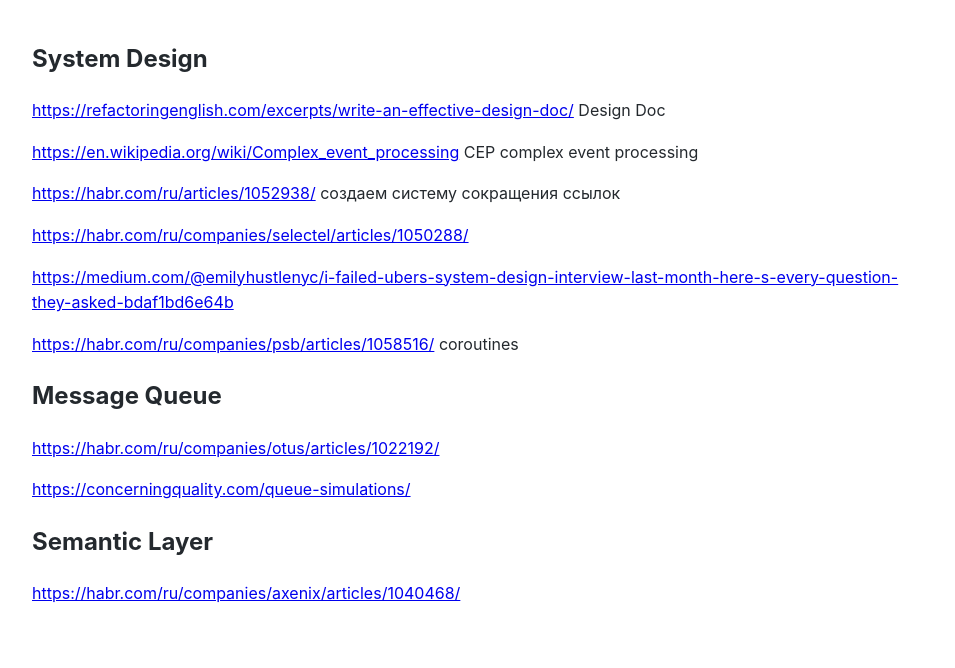
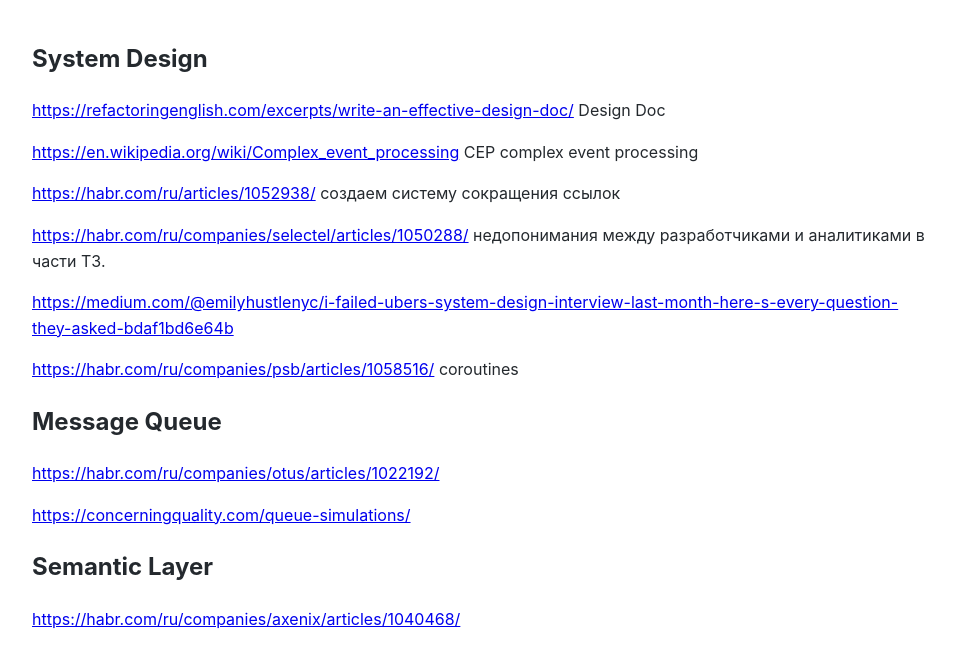
Before and after one commit to Michael-Lubinsky/michael-lubinsky.github.com, a Jekyll site: the page built from system_design/system_design.md, in a window 1280 px wide. Shown: the top 668 px of the page, without its empty margins (158-1113 px from the left). Built offline with Jekyll 4.4.1, drawn with Linux system fonts in a browser that asks for light colours; our own code applies the rules of GitHub Pages for plain Markdown files.

Commit message:
Update system_design.md

```diff
--- a/system_design/system_design.md
+++ b/system_design/system_design.md
@@ -6,7 +6,7 @@
 
 <https://habr.com/ru/articles/1052938/> создаем систему сокращения ссылок
 
-<https://habr.com/ru/companies/selectel/articles/1050288/>
+<https://habr.com/ru/companies/selectel/articles/1050288/> недопонимания между разработчиками и аналитиками в части ТЗ.
 
 <https://medium.com/@emilyhustlenyc/i-failed-ubers-system-design-interview-last-month-here-s-every-question-they-asked-bdaf1bd6e64b>
 
```
